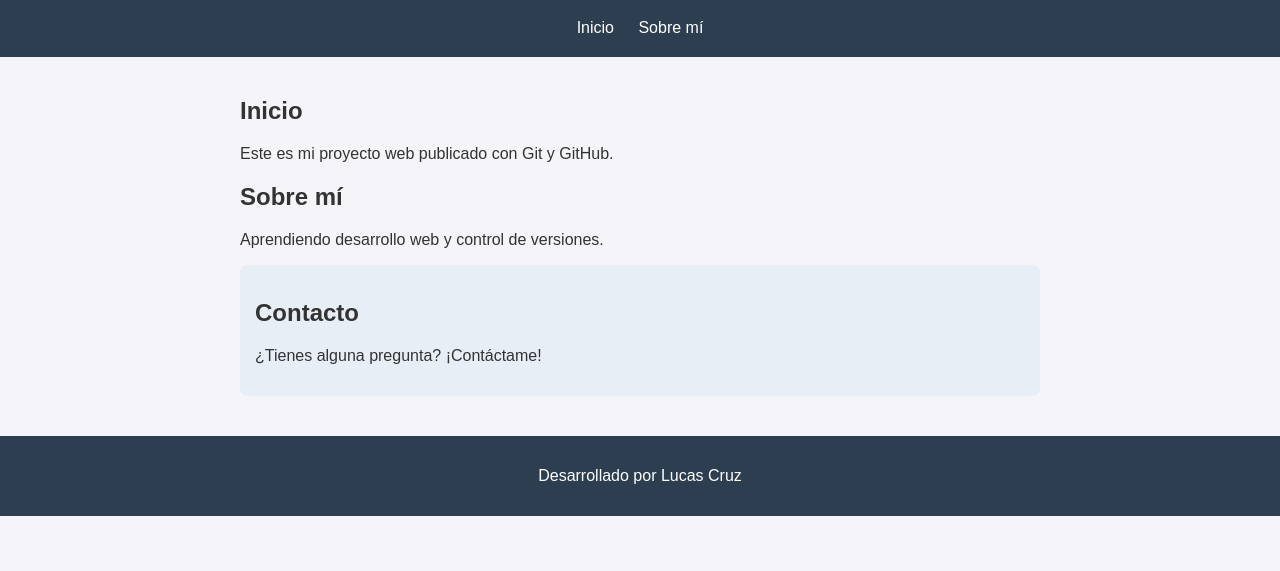
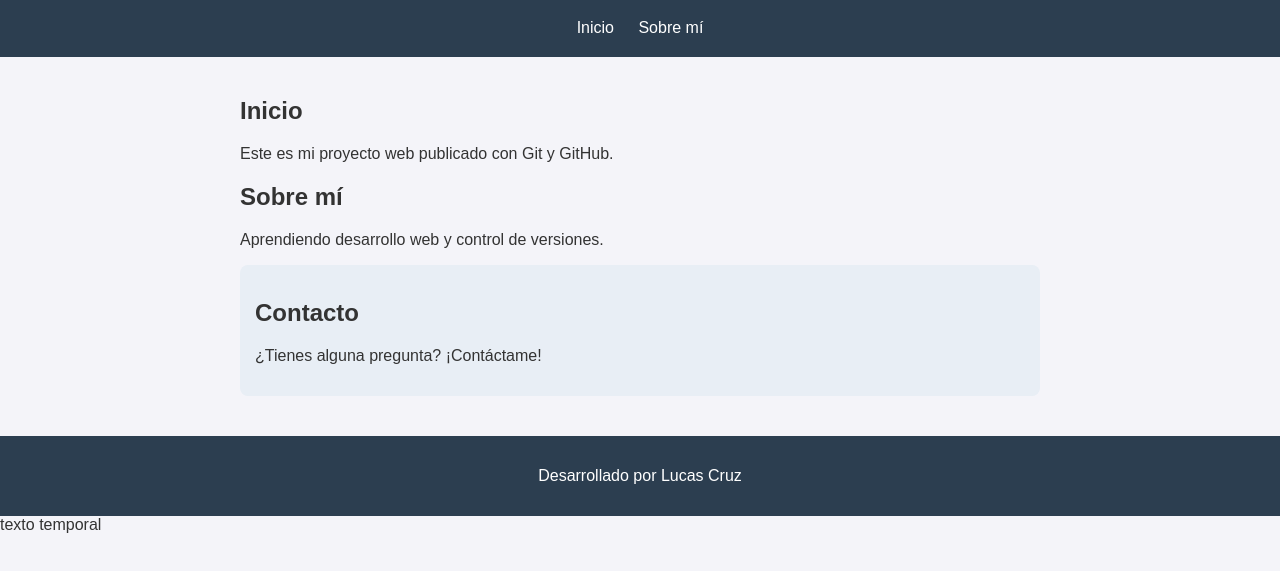
Before and after one commit to Lucaspro14/mi-pagina-web, a plain HTML site: page index.html in a window 1280 px wide. Shown: the part 81-652 px from the top of the page. Drawn offline with Linux system fonts and the light colour scheme.

Commit message:
Cambio temporal de prueba

```diff
--- a/index.html
+++ b/index.html
@@ -32,4 +32,5 @@
         <p>Desarrollado por Lucas Cruz</p>
     </footer>
 </body>
+texto temporal
 </html>
```
